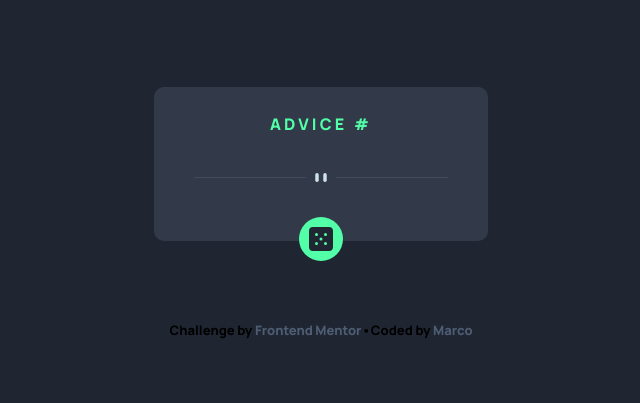
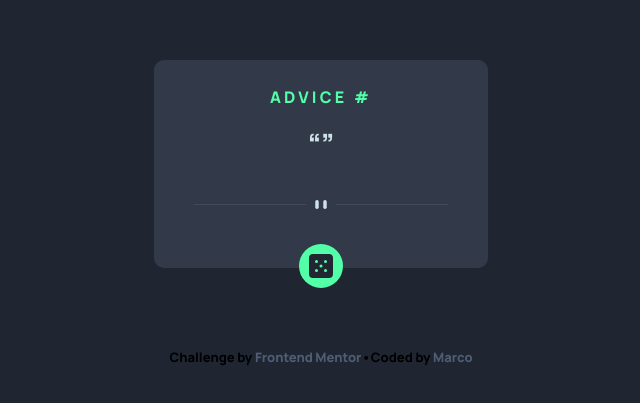
Before and after one commit to marcoberdiano/advice-generator, a React (Create React App) app: page / in a window 1280 px wide. Shown: the part 187-590 px from the top of the page, without its empty margins (319-959 px from the left). Built offline with nearby package versions, Linux system fonts and the light colour scheme; no server answers.

Commit message:
add quote tag on the advice

```diff
--- a/src/components/Advice.jsx
+++ b/src/components/Advice.jsx
@@ -23,11 +23,11 @@ const Advice = () => {
 
     return (
         <main className='main-container'>
-            <section className="advice-container">
+            <div className="advice-container">
 
                 <p className='advice-id'>Advice #{!isloading && advice.slip.id}</p>
 
-                <p className='advice-quote'>{!isloading && advice.slip.advice}</p>
+                <q className='advice-quote'><span><em></em></span>{!isloading && advice.slip.advice}</q>
 
                 <div className='dice-container'>
                     <img className='dice-image' src={patternDivider} alt={patternDivider}></img>
@@ -37,7 +37,7 @@ const Advice = () => {
                     <img src={iconDice} alt={iconDice}></img>
                 </div>
 
-            </section>
+            </div>
         </main>
 
      );
```
